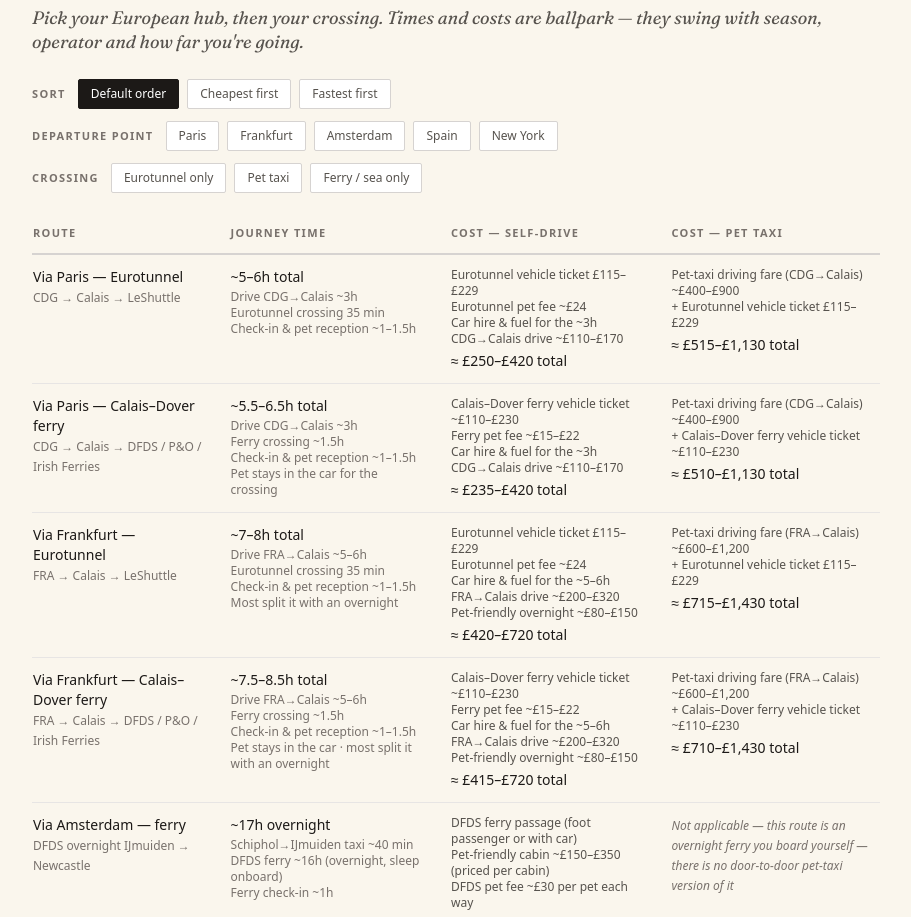
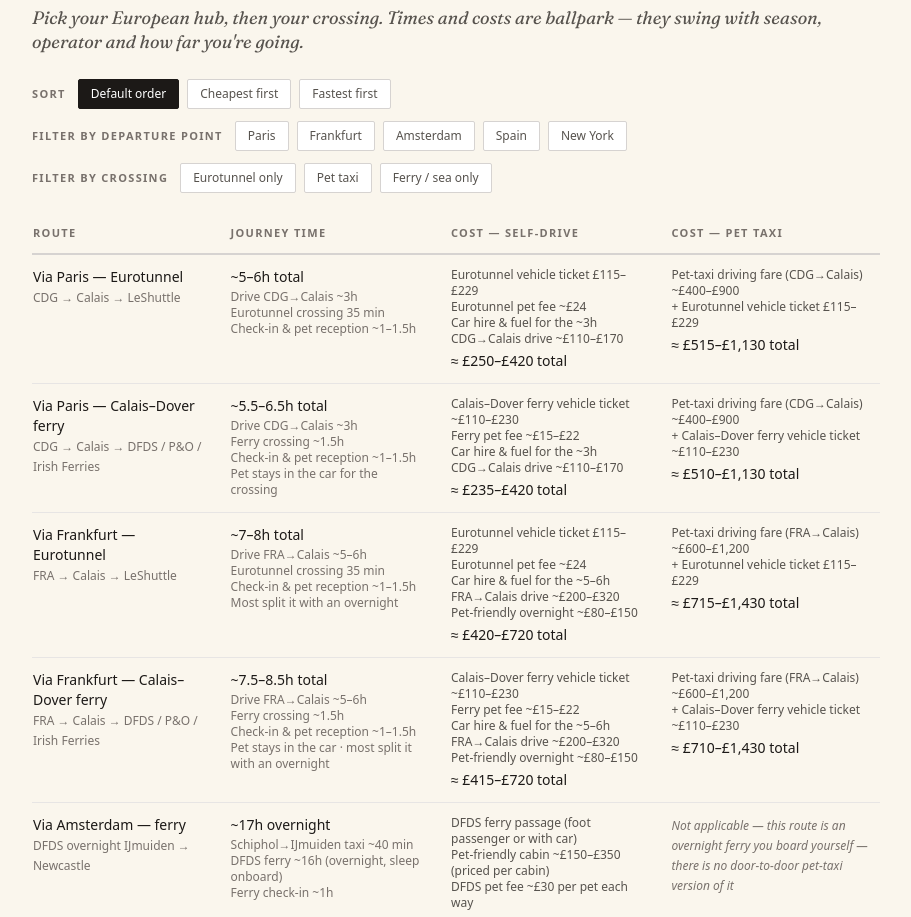
Before and after one commit to rupindermahay/petsincabin, a Next.js app: page /getting-your-pet-into-the-uk in a window 1280 px wide. Shown: the part 960-1877 px from the top of the page, without its empty margins (184-1095 px from the left). Built offline with nearby package versions, Linux system fonts and the light colour scheme.

Commit message:
Add files via upload

```diff
--- a/components/RouteComparison.jsx
+++ b/components/RouteComparison.jsx
@@ -256,6 +256,16 @@ export default function RouteComparison() {
       prev.includes(id) ? prev.filter((f) => f !== id) : [...prev, id]
     );
 
+  // Single-select toggle for a group: picking a filter clears any other
+  // selection from the SAME group, so only one can be active at a time.
+  // Tapping the active one again clears it.
+  const selectSingle = (id, group) =>
+    setActiveFilters((prev) => {
+      const groupIds = group.map((f) => f.id);
+      const withoutGroup = prev.filter((f) => !groupIds.includes(f));
+      return prev.includes(id) ? withoutGroup : [...withoutGroup, id];
+    });
+
   // Group-aware filtering. Within a group (e.g. origins) selections are OR —
   // "Paris or Frankfurt". Across groups they're AND — "(Paris or Frankfurt)
   // AND ferry". A group with nothing selected imposes no constraint.
@@ -280,7 +290,8 @@ export default function RouteComparison() {
   const btnOff =
     "bg-white text-stone-600 border-stone-300 hover:border-stone-500";
 
-  const FilterRow = ({ label, group }) => (
+  // `single` groups (departure point) allow only one active filter at a time.
+  const FilterRow = ({ label, group, single }) => (
     <div className="flex flex-wrap items-center gap-2">
       <span className="font-sans text-[11px] uppercase tracking-[0.12em] text-stone-500 font-semibold mr-1 w-full sm:w-auto">
         {label}
@@ -289,7 +300,9 @@ export default function RouteComparison() {
         <button
           key={f.id}
           type="button"
-          onClick={() => toggleFilter(f.id)}
+          onClick={() =>
+            single ? selectSingle(f.id, group) : toggleFilter(f.id)
+          }
           aria-pressed={activeFilters.includes(f.id)}
           className={`${btnBase} ${
             activeFilters.includes(f.id) ? btnOn : btnOff
@@ -322,8 +335,8 @@ export default function RouteComparison() {
             </button>
           ))}
         </div>
-        <FilterRow label="Departure point" group={ORIGIN_FILTERS} />
-        <FilterRow label="Crossing" group={CROSSING_FILTERS} />
+        <FilterRow label="Filter by departure point" group={ORIGIN_FILTERS} single />
+        <FilterRow label="Filter by crossing" group={CROSSING_FILTERS} />
         {activeFilters.length > 0 && (
           <button
             type="button"
```
